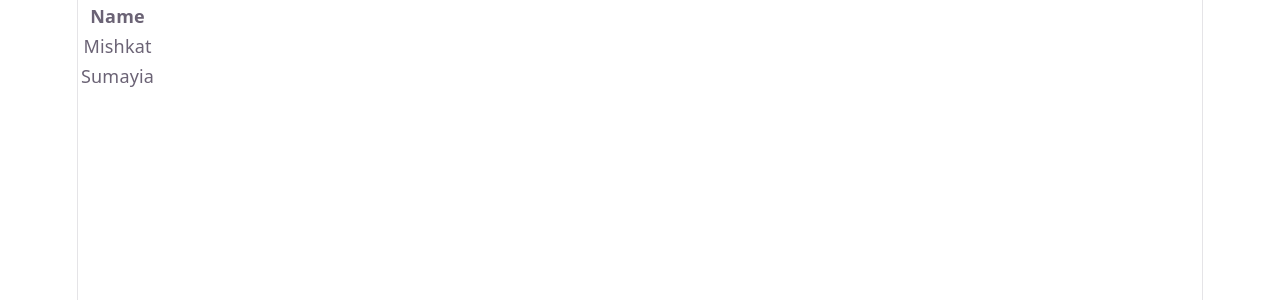
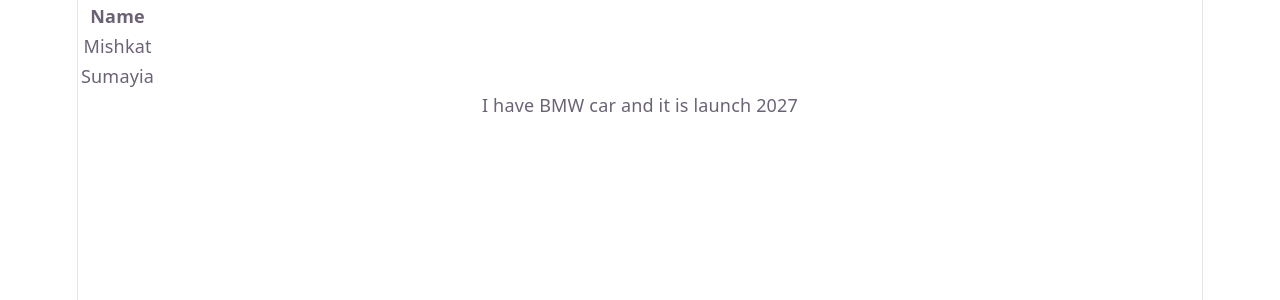
Before and after one commit to Misskhat/reactRevisionForMe, a React (Vite) app: page / in a window 1280 px wide. Shown: the top 300 px of the page. Built offline with nearby package versions, Linux system fonts and the light colour scheme.

Commit message:
explore the class es6 and use in jsx

```diff
--- a/src/App.jsx
+++ b/src/App.jsx
@@ -1,7 +1,6 @@
 import "./App.css";
 
-//create a variable and render it
-
+//CREATE A VARIABLE AND RENDER INSIDE JSX
 const myElement = (
   <table>
     <tr>
@@ -16,7 +15,7 @@ const myElement = (
   </table>
 );
 
-// react es6
+// REACT ES6 MOST IMPORT FOR LEARNING REACT
 /**
  * class
  * Arrow function
@@ -28,8 +27,29 @@ const myElement = (
  * Spread operator
  */
 
+class Car {
+  constructor(name, year) {
+    this.brandName = name;
+    this.launchYear = year;
+  }
+
+  about() {
+    return `I have ${this.brandName} car and it is launch ${this.launchYear}`;
+  }
+}
+
+const myCar = new Car("BMW", 2027);
+
 function App() {
-  return <div>{myElement}</div>;
+  return (
+    <div>
+      {/* RENDER VARIABLE */}
+      <div>{myElement}</div>
+
+      {/* RENDER NEW CLASS INSIDE METHOD */}
+      <div>{myCar.about()}</div>
+    </div>
+  );
 }
 
 export default App;
```
